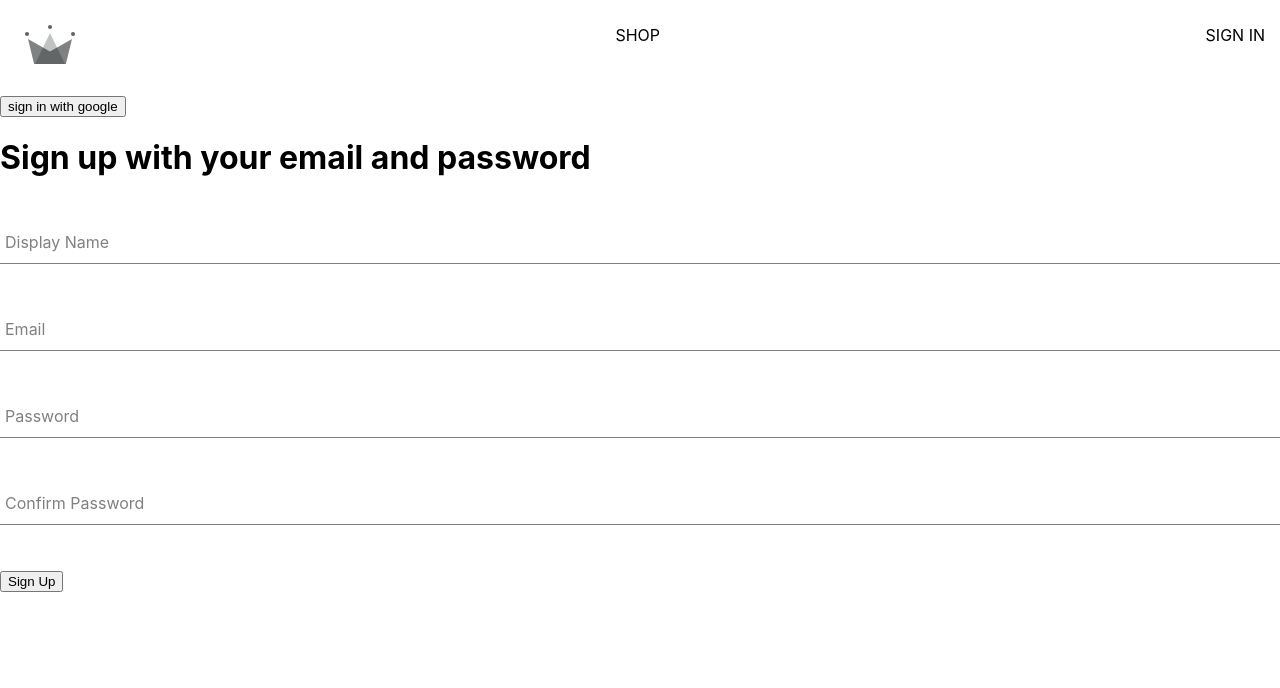
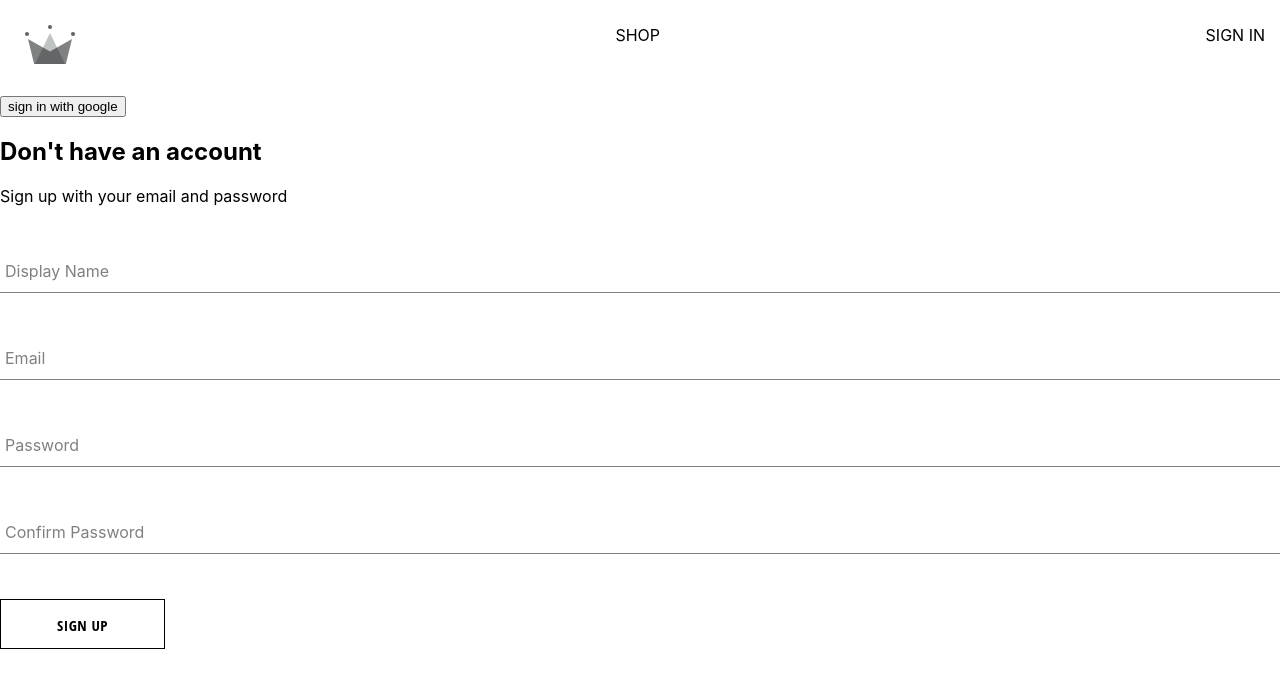
Before and after one commit to amrelshehaly/E-Commerce-Platform, a React (Create React App) app in the folder myshop/: page /signin in a window 1280 px wide. Shown: the top 688 px of the page. Built offline with nearby package versions, Linux system fonts and the light colour scheme.

Commit message:
created button component

```diff
--- /dev/null
+++ b/myshop/src/components/button/button.component.jsx
@@ -0,0 +1,16 @@
+import './button.styles.scss'
+
+const BUTTON_TYPE_CLASSES ={
+    google: 'google-sign-in',
+    inverted: 'inverted'
+}
+
+const Button = ({children, buttonType, ...otherProps}) =>{
+    return(
+        <button className={`button-container ${BUTTON_TYPE_CLASSES[buttonType]}`} {...otherProps}>
+            {children}
+        </button>
+    )
+}
+
+export default Button;
--- /dev/null
+++ b/myshop/src/components/button/button.styles.scss
@@ -0,0 +1,46 @@
+.button-container {
+    min-width: 165px;
+    width: auto;
+    height: 50px;
+    letter-spacing: 0.5px;
+    line-height: 50px;
+    padding: 0 35px 0 35px;
+    font-size: 15px;
+    background-color: black;
+    color: white;
+    text-transform: uppercase;
+    font-family: 'Open Sans Condensed';
+    font-weight: bolder;
+    border: none;
+    cursor: pointer;
+    display: flex;
+    justify-content: center;
+
+    &:hover {
+      background-color: white;
+      color: black;
+      border: 1px solid black;
+    }
+
+    &.google-sign-in {
+      background-color: #4285f4;
+      color: white;
+
+      &:hover {
+        background-color: #357ae8;
+        border: none;
+      }
+    }
+
+    &.inverted {
+      background-color: white;
+      color: black;
+      border: 1px solid black;
+
+      &:hover {
+        background-color: black;
+        color: white;
+        border: none;
+      }
+    }
+  }
--- a/myshop/src/components/sign-up/sign-up-form.component.jsx
+++ b/myshop/src/components/sign-up/sign-up-form.component.jsx
@@ -1,6 +1,8 @@
 import {useState} from 'react'
 import {CreateAccountWIthGoogleEmailandPassword, createUserDocumentFromAuth} from '../../utils/firebase/firebase.utils'
 import FormInput from '../form-input/form-input.component'
+import './sign-up-form.styles.scss'
+import Button from '../button/button.component'
 
 const formFields = {
     displayName: '',
@@ -53,17 +55,18 @@
    }
 
     return(
-        <div>
-            <h1>Sign up with your email and password</h1>
+        <div className="sign-up-container">
+            <h2>Don't have an account</h2>
+            <span>Sign up with your email and password</span>
             <form onSubmit={handleSubmit}>
                 <FormInput label="Display Name" onChange={handleChange} type="text" required name="displayName" value={displayName} />
                 <FormInput label="Email" onChange={handleChange} type="email" required name="email" value={email} />
                 <FormInput label="Password" onChange={handleChange} type="password" required name="Password" value={Password} />
                 <FormInput label="Confirm Password" onChange={handleChange} type="password" required name="ConfirmPassword" value={ConfirmPassword} />
 
-                <button type="submit">
+                <Button buttonType="inverted" type="submit">
                     Sign Up
-                </button>
+                </Button>
             </form>
         </div>
     )
--- /dev/null
+++ b/myshop/src/components/sign-up/sign-up-form.styles.scss
@@ -0,0 +1,9 @@
+.sign-up-container {
+    display:flex;
+    flex-direction: column;
+    width: 380px
+
+    h2{
+        margin:10px 0;
+    }
+}
```
